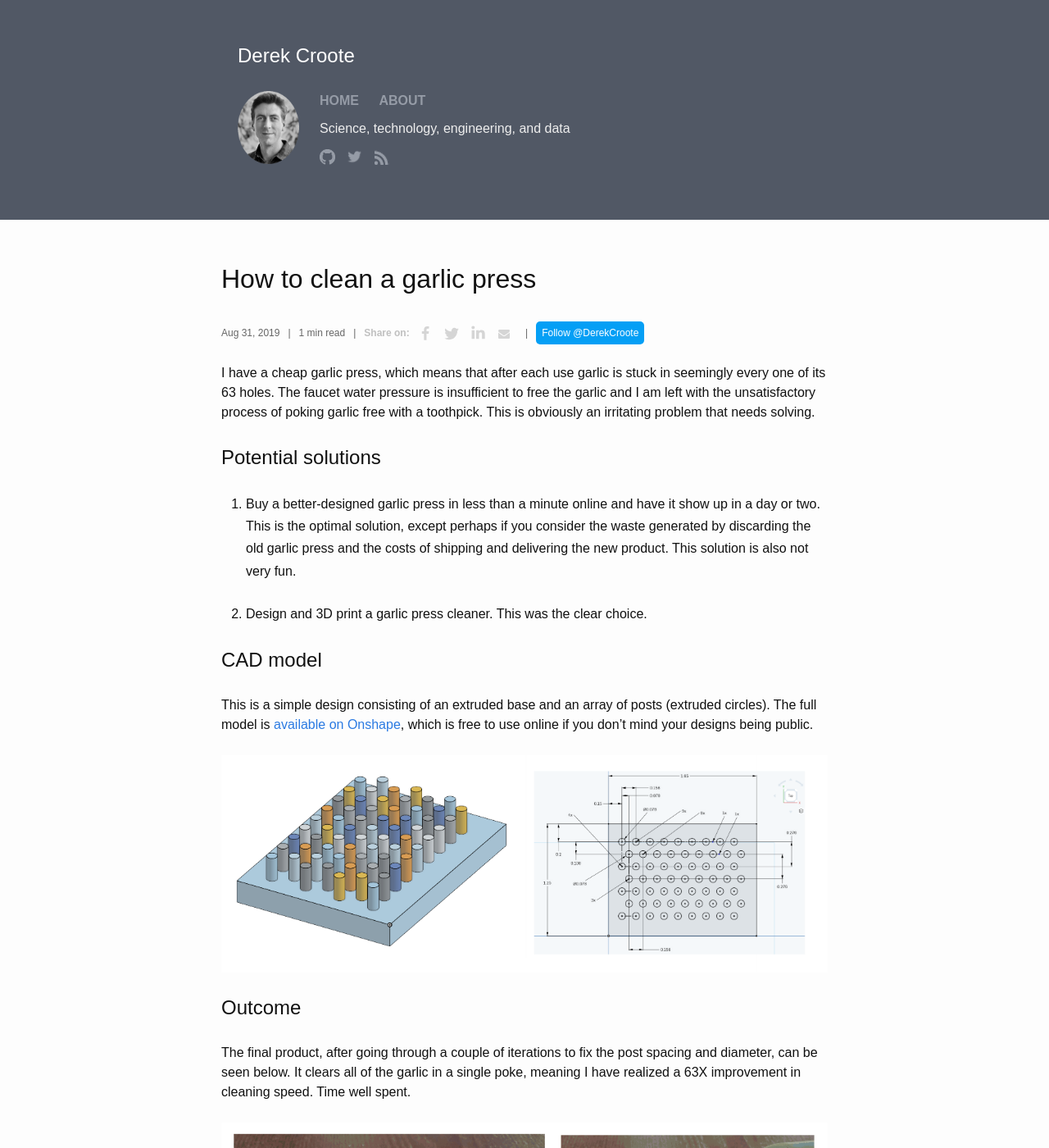
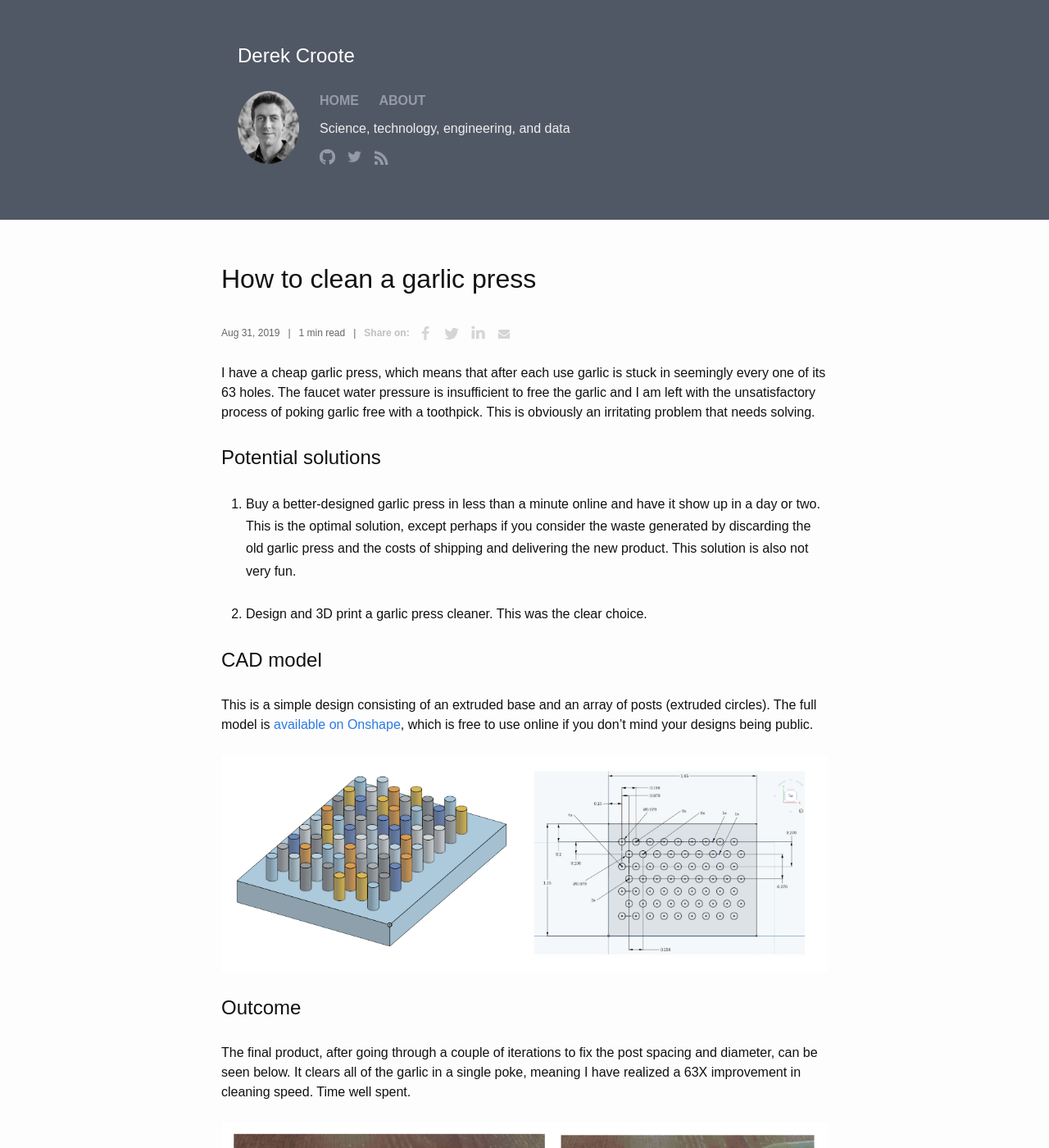
Before and after one commit to dcroote/dcroote.github.io, a Jekyll site: the page built from _posts/2019-08-31-cleaning-a-garlic-press.md, in a window 1280 px wide and 1400 px high. Shown: the whole window at 82% size. Built offline with Jekyll 4.4.1, drawn with Linux system fonts in a browser that asks for light colours; comment, search, counter and statistics services are not loaded.

Commit message:
Remove twitter follow span

```diff
--- a/_includes/share-buttons.html
+++ b/_includes/share-buttons.html
@@ -11,4 +11,3 @@
     <div class="linkedin" title="Share this on Linkedin" onclick="window.open('https://www.linkedin.com/shareArticle?mini=true&url={{ site.url }}{{ pageurl }}&title={{ page.title }}');"><svg viewBox="0 0 1792 1792" xmlns="http://www.w3.org/2000/svg"><path d="M477 625v991h-330v-991h330zm21-306q1 73-50.5 122t-135.5 49h-2q-82 0-132-49t-50-122q0-74 51.5-122.5t134.5-48.5 133 48.5 51 122.5zm1166 729v568h-329v-530q0-105-40.5-164.5t-126.5-59.5q-63 0-105.5 34.5t-63.5 85.5q-11 30-11 81v553h-329q2-399 2-647t-1-296l-1-48h329v144h-2q20-32 41-56t56.5-52 87-43.5 114.5-15.5q171 0 275 113.5t104 332.5z"/></svg></div>
     <div class="mail" title="Share this through Email" onclick="window.open('mailto:?&amp;subject={{ page.title }}&amp;body={{ site.url }}{{ pageurl }}');"><svg viewBox="0 0 1792 1792" xmlns="http://www.w3.org/2000/svg"><path d="M1792 710v794q0 66-47 113t-113 47h-1472q-66 0-113-47t-47-113v-794q44 49 101 87 362 246 497 345 57 42 92.5 65.5t94.5 48 110 24.5h2q51 0 110-24.5t94.5-48 92.5-65.5q170-123 498-345 57-39 100-87zm0-294q0 79-49 151t-122 123q-376 261-468 325-10 7-42.5 30.5t-54 38-52 32.5-57.5 27-50 9h-2q-23 0-50-9t-57.5-27-52-32.5-54-38-42.5-30.5q-91-64-262-182.5t-205-142.5q-62-42-117-115.5t-55-136.5q0-78 41.5-130t118.5-52h1472q65 0 112.5 47t47.5 113z"/></svg></div>
 </div>
-&nbsp; | &nbsp; <span style="background:#059FF5;padding:7px;border-radius:5px;font-size:12px;white-space: nowrap;"><a style="color: #FFFFFF" href="https://twitter.com/intent/follow?screen_name=DerekCroote" target="_blank">Follow @DerekCroote</a></span>
```
